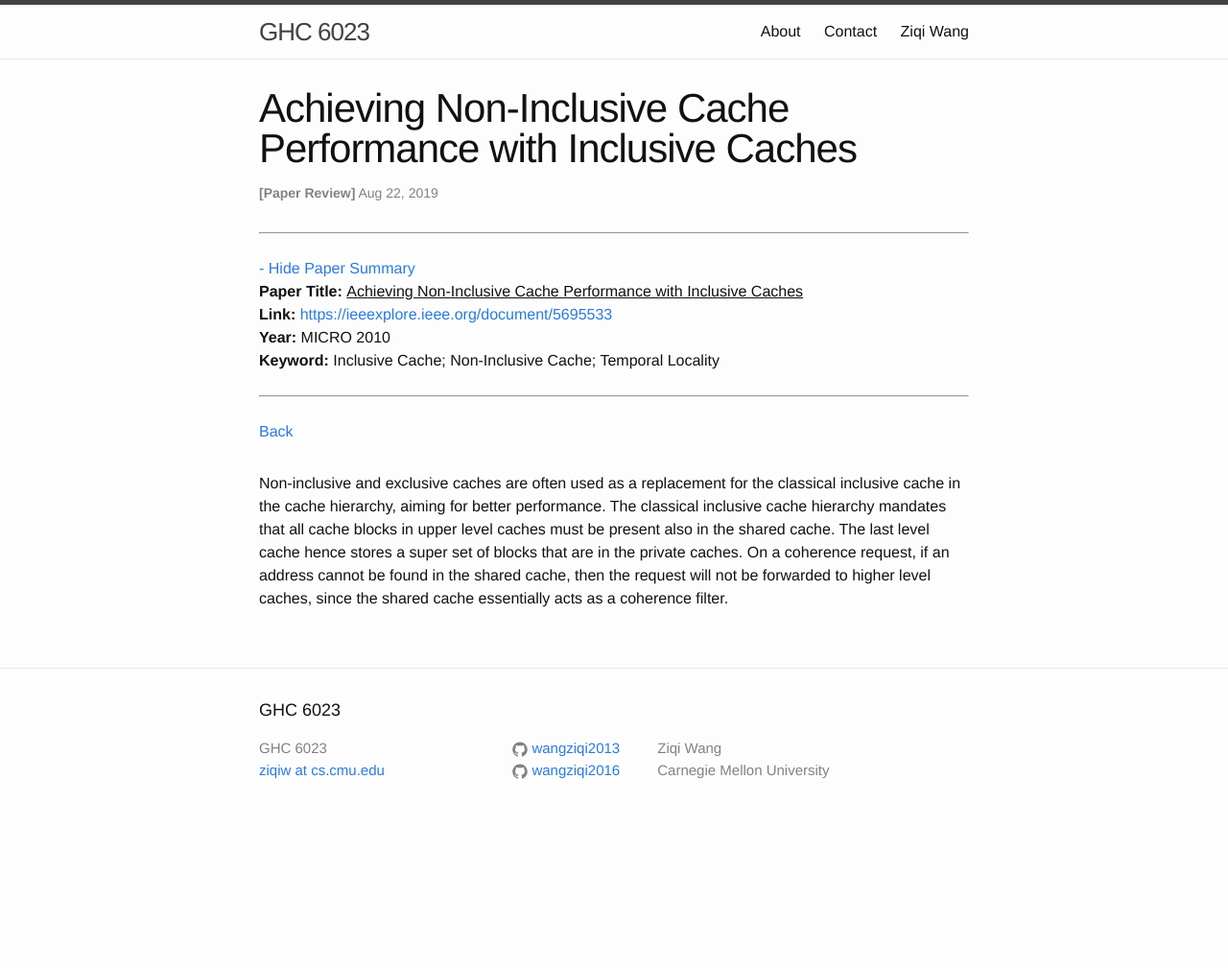
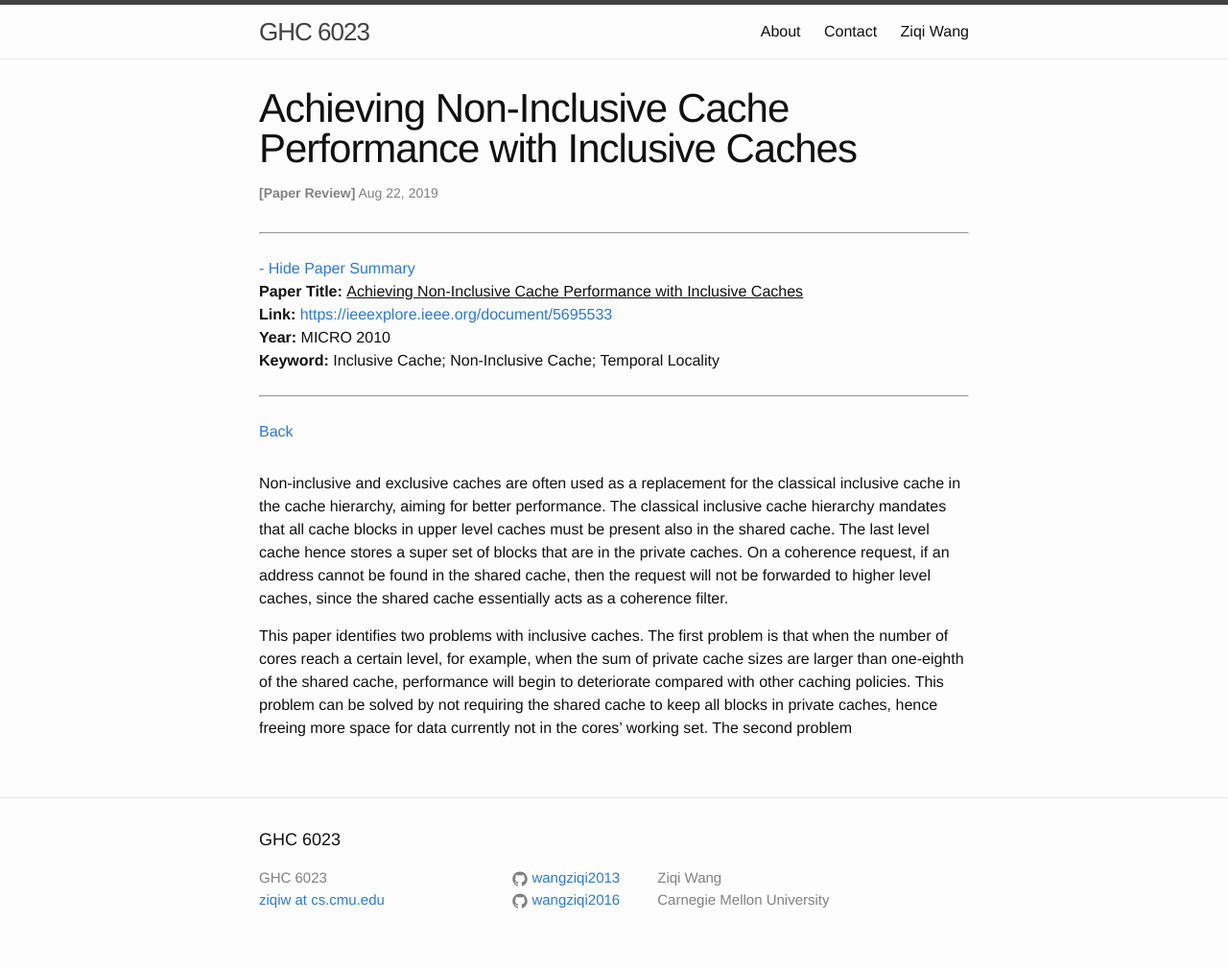
Before and after one commit to wangziqi2013/wangziqi2013.github.io, a Jekyll site: the page built from _posts/2019-08-22-achieving-non-inclusive-cache-performance-with-inclusive-caches.markdown, in a window 1280 px wide. Shown: the whole page at 96% size. Built offline with Jekyll 4.4.1, drawn with Linux system fonts in a browser that asks for light colours; before the commit the page ends 900 px from its top, so only the background shows below that.

Commit message:
Adding first problem

```diff
--- a/_posts/2019-08-22-achieving-non-inclusive-cache-performance-with-inclusive-caches.markdown
+++ b/_posts/2019-08-22-achieving-non-inclusive-cache-performance-with-inclusive-caches.markdown
@@ -18,3 +18,8 @@ aiming for better performance. The classical inclusive cache hierarchy mandates
 must be present also in the shared cache. The last level cache hence stores a super set of blocks that are in the private caches.
 On a coherence request, if an address cannot be found in the shared cache, then the request will not be forwarded to higher
 level caches, since the shared cache essentially acts as a coherence filter.
+
+This paper identifies two problems with inclusive caches. The first problem is that when the number of cores reach a certain
+level, for example, when the sum of private cache sizes are larger than one-eighth of the shared cache, performance will begin to
+deteriorate compared with other caching policies. This problem can be solved by not requiring the shared cache to keep all
+blocks in private caches, hence freeing more space for data currently not in the cores' working set. The second problem
```
